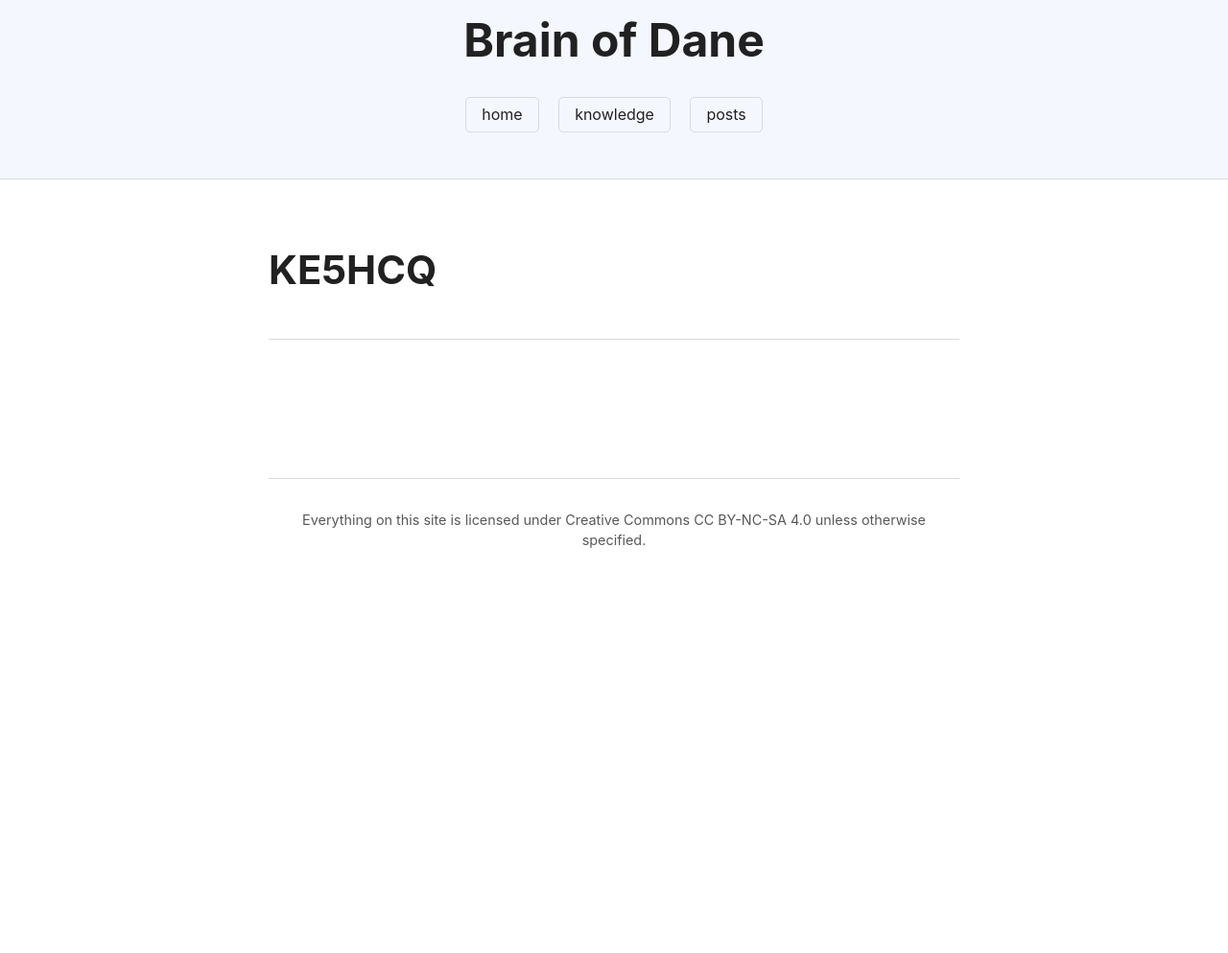
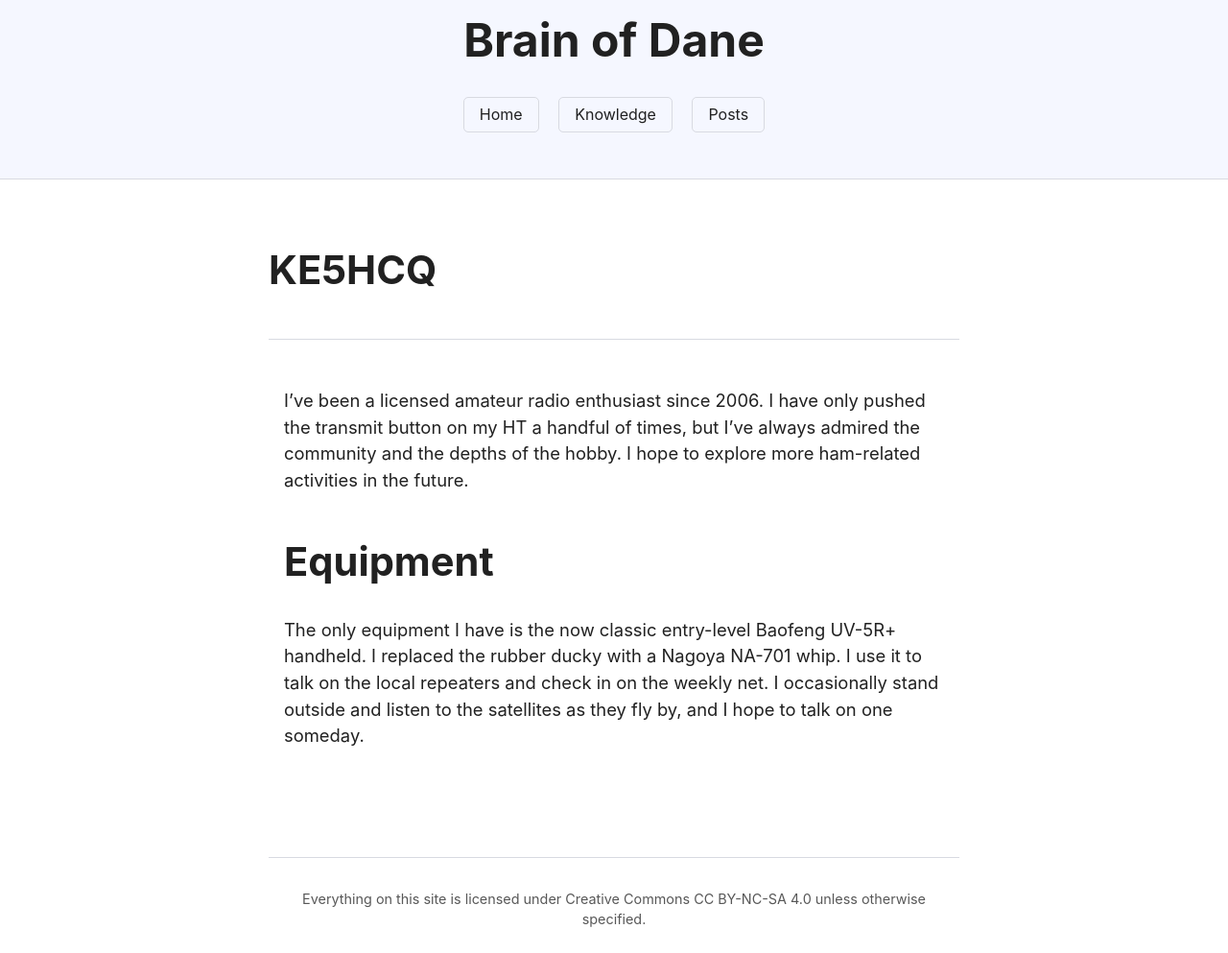
Before and after one commit to dahenson/dahenson.github.io, a Jekyll site: the page built from ke5hcq/index.md, in a window 1280 px wide. Shown: the whole page at 96% size. Built offline with Jekyll 4.4.1, drawn with Linux system fonts in a browser that asks for light colours; before the commit the page ends 900 px from its top, so only the background shows below that.

Commit message:
Update ham radio stuff

```diff
--- a/_includes/header.html
+++ b/_includes/header.html
@@ -1,8 +1,8 @@
 <header>
   <h1>{{ site.title }}</h1>
   <nav>
-    <a href="/">home</a>
-    <a href="/knowledge">knowledge</a>
-    <a href="/posts">posts</a>
+    <a href="/">Home</a>
+    <a href="/knowledge">Knowledge</a>
+    <a href="/posts">Posts</a>
   </nav>
 </header>
--- a/ke5hcq/index.md
+++ b/ke5hcq/index.md
@@ -3,3 +3,15 @@ title: KE5HCQ
 layout: default
 permalink: ke5hcq
 ---
+
+I've been a licensed amateur radio enthusiast since 2006. I have only pushed
+the transmit button on my HT a handful of times, but I've always admired
+the community and the depths of the hobby. I hope to explore more ham-related
+activities in the future.
+
+## Equipment
+
+The only equipment I have is the now classic entry-level Baofeng UV-5R+ handheld.
+I replaced the rubber ducky with a Nagoya NA-701 whip. I use it to talk on the
+local repeaters and check in on the weekly net. I occasionally stand outside
+and listen to the satellites as they fly by, and I hope to talk on one someday.
```
Also changed, not shown: index.md (+8 -3 lines).
